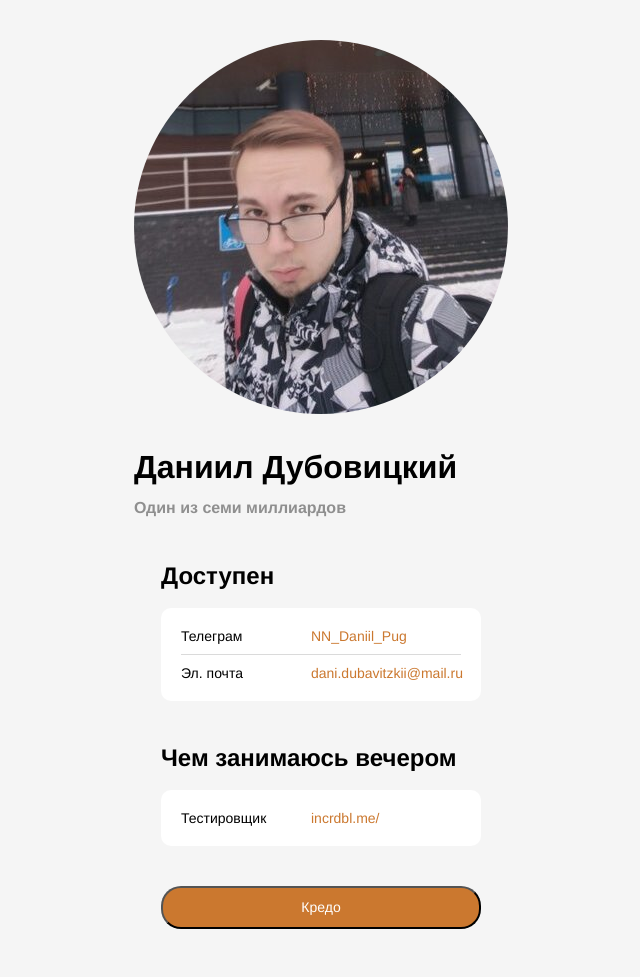
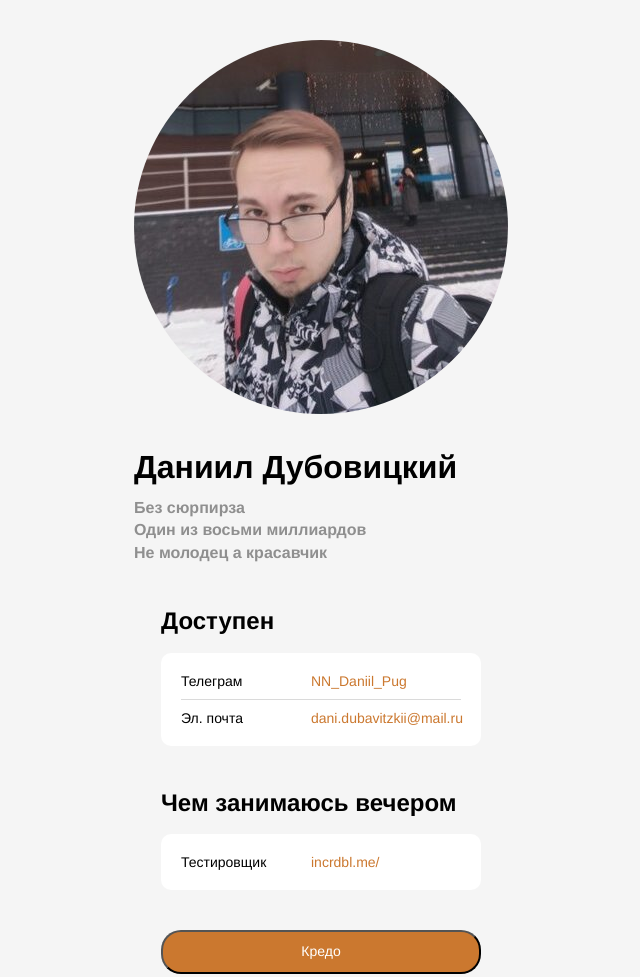
Before and after one commit to DaniPug/Budiness_card, a plain HTML site: page index.html in a window 1280 px wide. Shown: the whole page, without its empty margins (319-959 px from the left). Drawn offline with Linux system fonts and the light colour scheme.

Commit message:
жесть

```diff
--- a/index.html
+++ b/index.html
@@ -14,7 +14,9 @@
     <header class="header">
       <img src="./avatar.jpeg" alt="avatar" class="header__avatar" />
       <h1 class="header__title">Даниил Дубовицкий</h1>
-      <h3 class="header__subtitle">Один из семи миллиардов</h3>
+      <h2 class="header__subtitle">Без сюрпирза</h3>
+      <h3 class="header__subtitle">Один из восьми миллиардов</h3>
+      <h3 class="header__subtitle">Не молодец а красавчик</h3>
     </header>
     <main>
       <section class="links">
```
